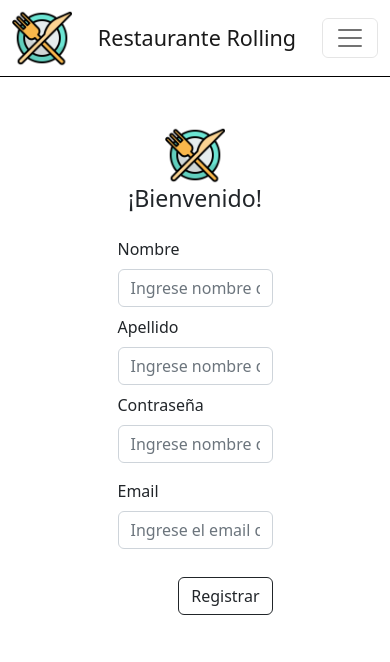
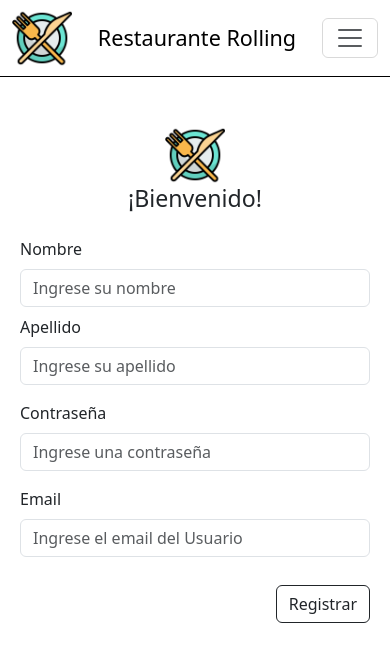
Before and after one commit to AzAnd2102/Proyecto-Final-F, a React (Create React App) app: page /registrarUsuario in a window 390 px wide. Shown: the top 662 px of the page. Built offline with nearby package versions, Linux system fonts and the light colour scheme.

Commit message:
Responsive

```diff
--- a/package.json
+++ b/package.json
@@ -7,7 +7,7 @@
     "@testing-library/react": "^13.4.0",
     "@testing-library/user-event": "^13.5.0",
     "animate.css": "^4.1.1",
-    "bootstrap": "^5.2.3",
+    "bootstrap": "^5.3.0-alpha1",
     "react": "^18.2.0",
     "react-bootstrap": "^2.7.0",
     "react-dom": "^18.2.0",
--- a/src/components/FormRegister/FormRegister.js
+++ b/src/components/FormRegister/FormRegister.js
@@ -83,18 +83,21 @@ const FormRegister = () => {
 
   return (
     <>
-      <div className='w-50 m-auto'>
+      <div className='w-100 m-auto'>
         <div className='d-flex justify-content-center mt-5'>
           <img className=' image-logo' src={logo} alt='modal-logo'/>
         </div>
         <div className='text-center m-0 p-0'>
           <h3>¡Bienvenido!</h3>
         </div>
+        <div className='d-flex justify-content-center'>
+
         <Form className='row m-0 p-2' onSubmit={handleSubmit(procesarFormulario)}>
           <Form.Group className='col-md-6 mt-2'>
             <Form.Label>Nombre</Form.Label>
             <Form.Control
-              placeholder="Ingrese nombre del Usuario"
+            //Se modifica el placeholder
+              placeholder="Ingrese su nombre"
               className="input"
               name="nombre"
               minLength={2}
@@ -126,7 +129,7 @@ const FormRegister = () => {
           <Form.Group className='col-md-6 mt-2'>
             <Form.Label>Apellido</Form.Label>
             <Form.Control
-              placeholder="Ingrese nombre del Usuario"
+              placeholder="Ingrese su apellido"
               className="input"
               name="apellido"
               minLength={2}
@@ -155,10 +158,10 @@ const FormRegister = () => {
               {errors.apellido?.message}
             </Form.Text>
           </Form.Group>
-          <Form.Group className='col-12 mt-2'>
+          <Form.Group className='col-12 mt-3'>
             <Form.Label>Contraseña</Form.Label>
             <Form.Control
-              placeholder="Ingrese nombre del Usuario"
+              placeholder="Ingrese una contraseña"
               type="password"
               name="password"
               minLength={8}
@@ -223,6 +226,7 @@ const FormRegister = () => {
             <Button type="submit" variant="outline-dark">Registrar</Button>
           </div>
         </Form>
+        </div>
       </div>
     </>
   )
```
Also changed, not shown: 1 other file (tests, documents, lock files or other folders).
